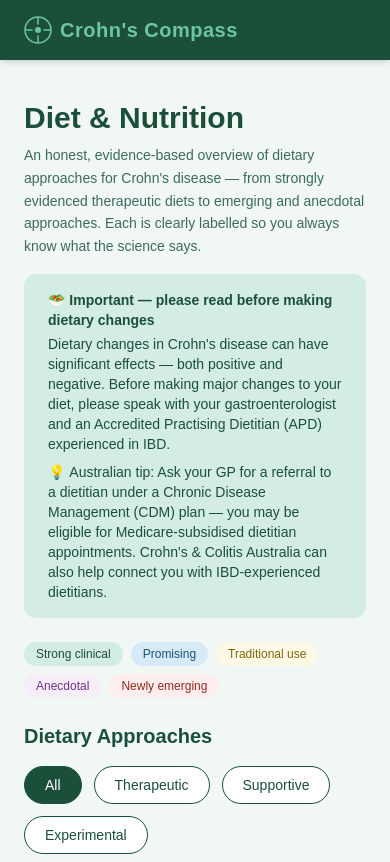
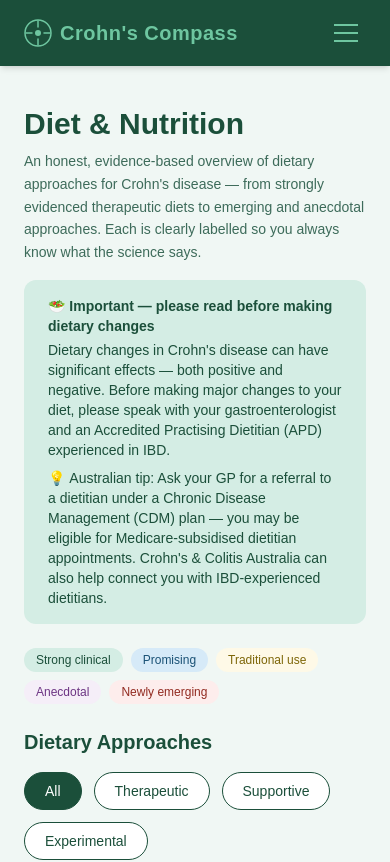
Before and after one commit to VRLes/crohns-compass, a Next.js app: page /diet in a window 390 px wide. Shown: the top 862 px of the page. Built offline with nearby package versions, Linux system fonts and the light colour scheme.

Commit message:
added mobile hamburger menu and about page

```diff
--- a/app/components/Nav.tsx
+++ b/app/components/Nav.tsx
@@ -1,10 +1,15 @@
+"use client";
+
 // app/components/Nav.tsx
 // Shared navigation component for all pages
 
+import { useState } from "react";
 import Link from "next/link";
 
 export default function Nav({ active }: { active: string }) {
-    const links = [
+  const [menuOpen, setMenuOpen] = useState(false);
+
+  const links = [
     { href: "/", label: "Home" },
     { href: "/treatments", label: "Treatments" },
     { href: "/diet", label: "Diet" },
@@ -18,7 +23,9 @@ export default function Nav({ active }: { active: string }) {
   return (
     <nav style={{ backgroundColor: "#1B4F3A" }} className="sticky top-0 z-50 shadow-md">
       <div className="max-w-6xl mx-auto px-6 py-4 flex items-center justify-between">
-        <Link href="/" className="flex items-center gap-2">
+
+        {/* Logo */}
+        <Link href="/" className="flex items-center gap-2" onClick={() => setMenuOpen(false)}>
           <svg width="28" height="28" viewBox="0 0 28 28" fill="none">
             <circle cx="14" cy="14" r="13" stroke="#6EC6A0" strokeWidth="1.5" />
             <circle cx="14" cy="14" r="3" fill="#6EC6A0" />
@@ -31,6 +38,8 @@ export default function Nav({ active }: { active: string }) {
             Crohn&apos;s Compass
           </span>
         </Link>
+
+        {/* Desktop Links */}
         <div className="hidden md:flex items-center gap-6">
           {links.map((link) => (
             <Link
@@ -46,7 +55,39 @@ export default function Nav({ active }: { active: string }) {
             </Link>
           ))}
         </div>
+
+        {/* Mobile Hamburger */}
+        <button
+          className="md:hidden flex flex-col gap-1.5 p-2"
+          onClick={() => setMenuOpen(!menuOpen)}
+          aria-label="Toggle menu"
+        >
+          <span className="block w-6 h-0.5 transition-all" style={{ backgroundColor: "#6EC6A0" }} />
+          <span className="block w-6 h-0.5 transition-all" style={{ backgroundColor: "#6EC6A0" }} />
+          <span className="block w-6 h-0.5 transition-all" style={{ backgroundColor: "#6EC6A0" }} />
+        </button>
       </div>
+
+      {/* Mobile Menu */}
+      {menuOpen && (
+        <div className="md:hidden border-t px-6 py-4 space-y-3" style={{ borderColor: "#2E8B6A", backgroundColor: "#1B4F3A" }}>
+          {links.map((link) => (
+            <Link
+              key={link.href}
+              href={link.href}
+              onClick={() => setMenuOpen(false)}
+              className="block text-sm py-2 border-b transition-colors hover:text-white"
+              style={{
+                color: active === link.href ? "#ffffff" : "#A8D8C4",
+                fontWeight: active === link.href ? "600" : "400",
+                borderColor: "#2E8B6A",
+              }}
+            >
+              {link.label}
+            </Link>
+          ))}
+        </div>
+      )}
     </nav>
   );
 }
```
